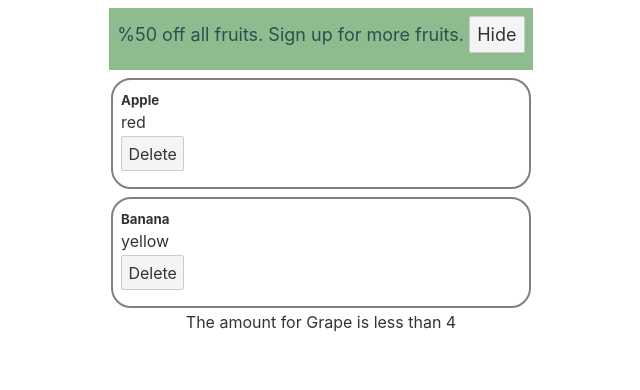
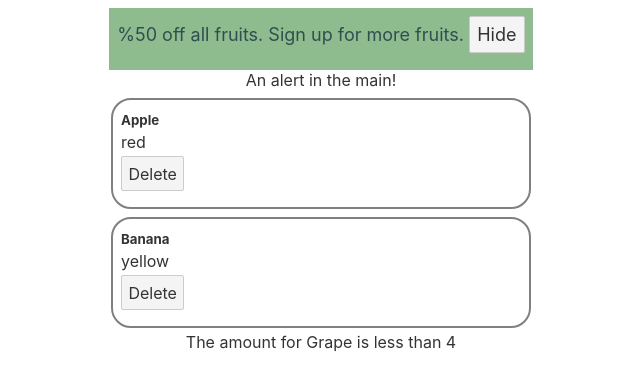
Before and after one commit to abtin/svelte-tutorial, a Svelte app: page / in a window 1280 px wide. Shown: the top 390 px of the page, without its empty margins (319-959 px from the left). Built offline with nearby package versions, Linux system fonts and the light colour scheme.

Commit message:
Styles are local to the components

```diff
--- a/src/App.svelte
+++ b/src/App.svelte
@@ -14,6 +14,7 @@
 
 <main>
 	<Announcement />
+	<div class="alert">An alert in the main!</div>
 	{#each fruits as fruit (fruit.id)}
 		{#if fruit.amount > 4}
 			<div class="card">
```
